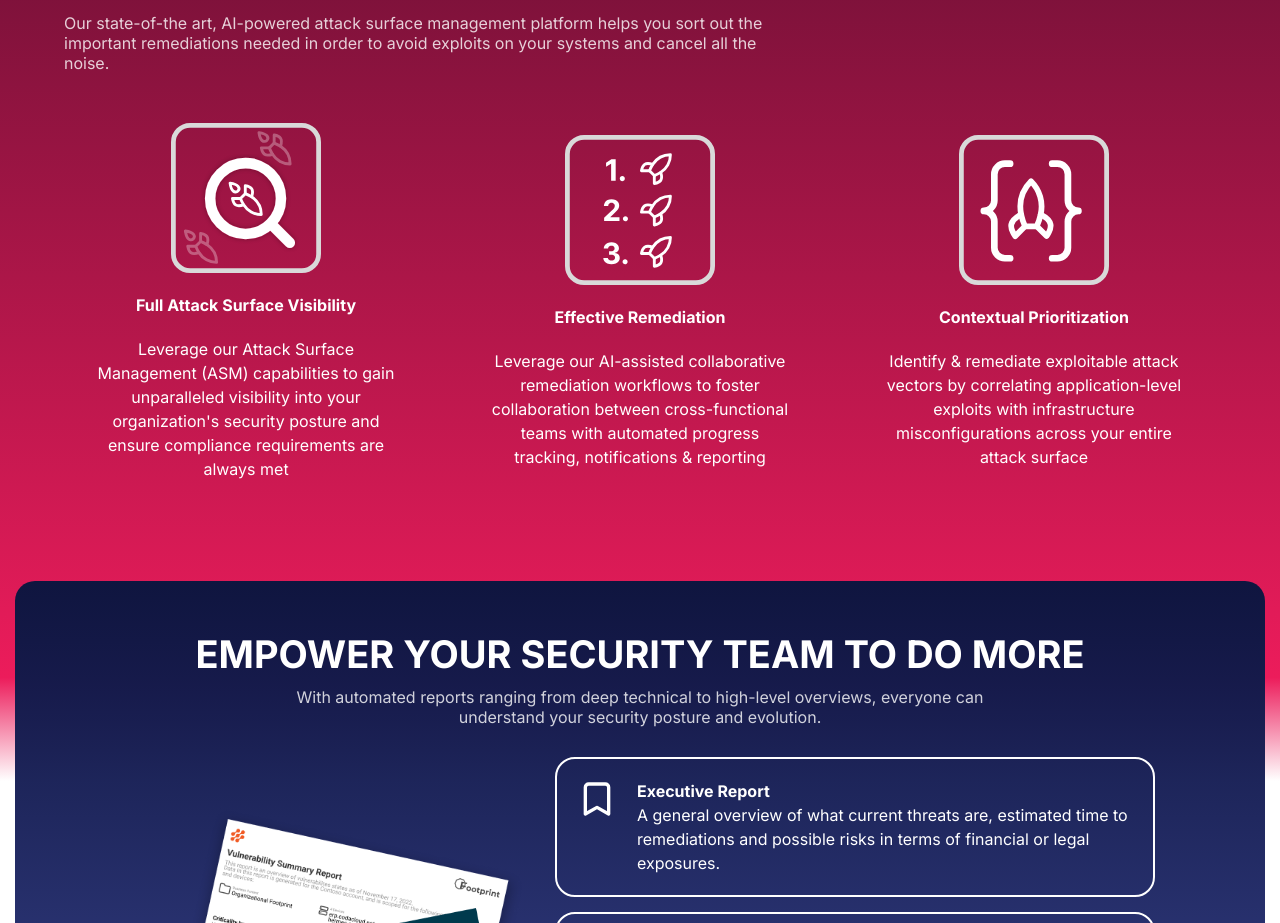
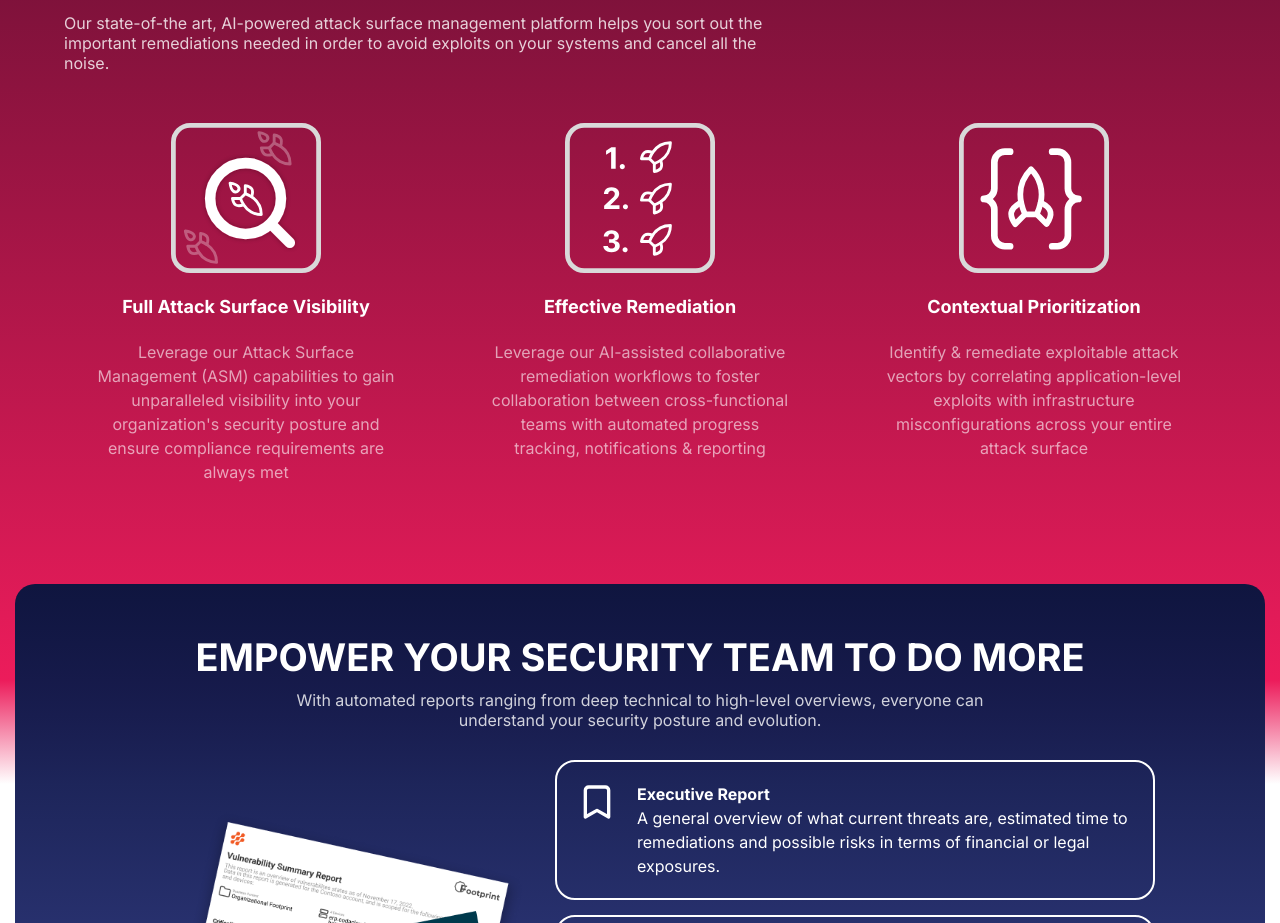
Before and after one commit to codaintelligenceUS/codaintelligence-website, a React (Vite) app: page /codaintelligence-website/ in a window 1280 px wide. Shown: the part 1800-2723 px from the top of the page. Built offline with nearby package versions, Linux system fonts and the light colour scheme.

Commit message:
task: Update styling on USPs

```diff
--- a/src/sections/USP/USP.module.css
+++ b/src/sections/USP/USP.module.css
@@ -8,7 +8,7 @@
 
 .uspList {
   display: flex;
-  align-items: center;
+  align-items: flex-start;
   justify-content: space-around;
   flex-wrap: wrap;
   gap: 30px;
@@ -26,10 +26,25 @@
 }
 
 .uspItem h1 {
+  font-size: 18px;
   font-weight: 700;
   margin: 20px 0;
+}
+.uspItem p {
+  opacity: 0.6;
+  transition: 0.4s opacity;
 }
 
 .uspItem img {
   height: 150px;
+  transition: 0.4s all;
 }
+
+.uspItem:hover img {
+  transform: scale(1.1) rotateX(-20deg);
+  box-shadow: 0 0 20px rgba(0, 0, 0, 0.2);
+}
+
+.uspItem:hover p {
+  opacity: 1;
+}
```
